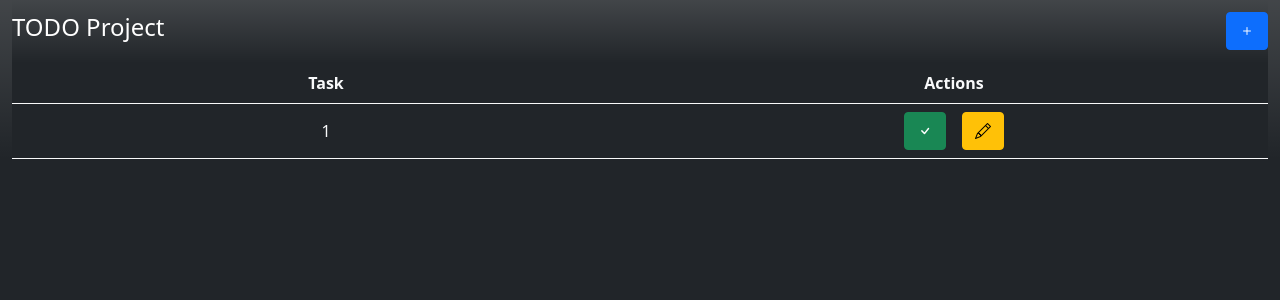
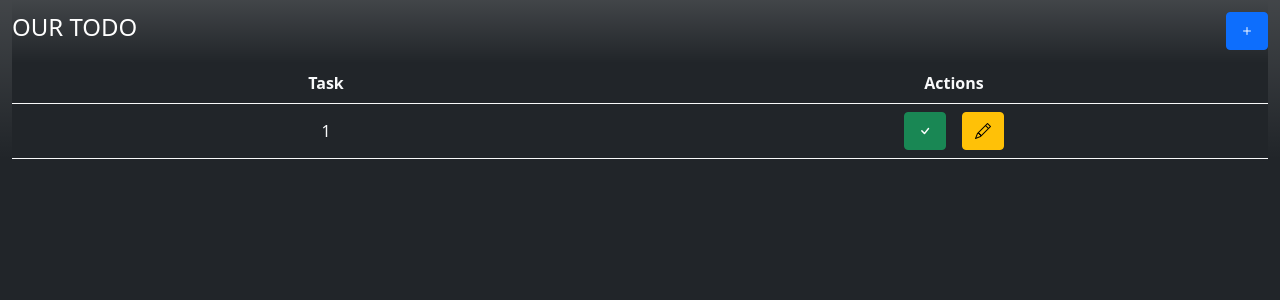
Before and after one commit to snehatuladhar/flaskapplication, a Flask app: template WebLayer/templates/index.html in a window 1280 px wide. Shown: the top 300 px of the page. Run offline with Flask 3, Linux system fonts and the light colour scheme; the template is opened without the code that fills it: most values are stand-ins (such as "Sample title", 1, 10 or a date in 2020).

Commit message:
Heading changed

```diff
--- a/WebLayer/templates/navbar.html
+++ b/WebLayer/templates/navbar.html
@@ -1,6 +1,6 @@
 <nav class="navbar navbar-dark bg-dark bg-gradient justify-content-between">
    <a class="navbar-brand" href="#">
-   <h4>TODO Project</h4>
+   <h4>OUR TODO</h4>
    </a>
    <button id="create_button" class="btn btn-primary" data-bs-toggle="modal" data-bs-target="#insert_modal"><i class="bi bi-plus"></i></button>
 </nav>
```
